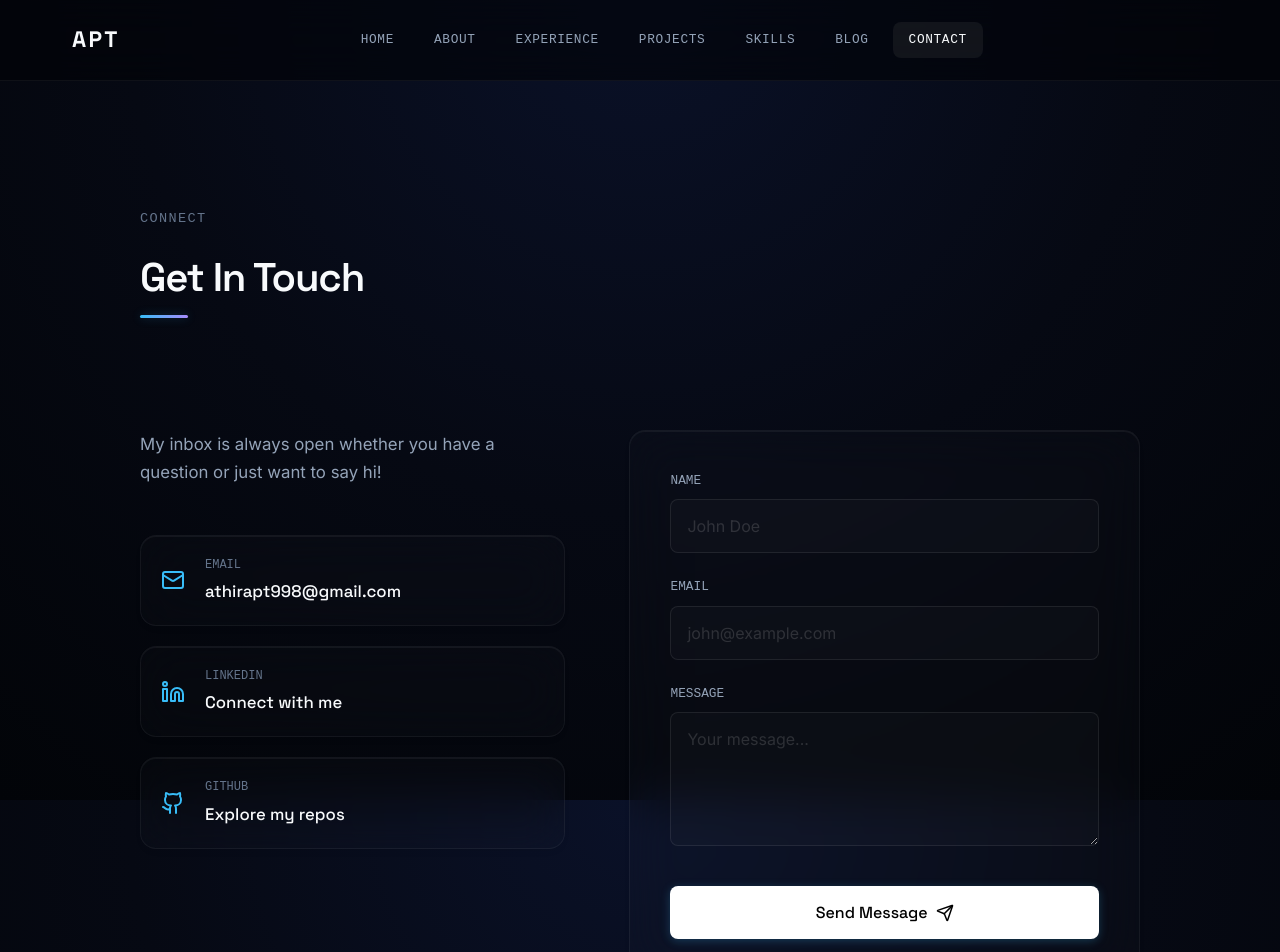
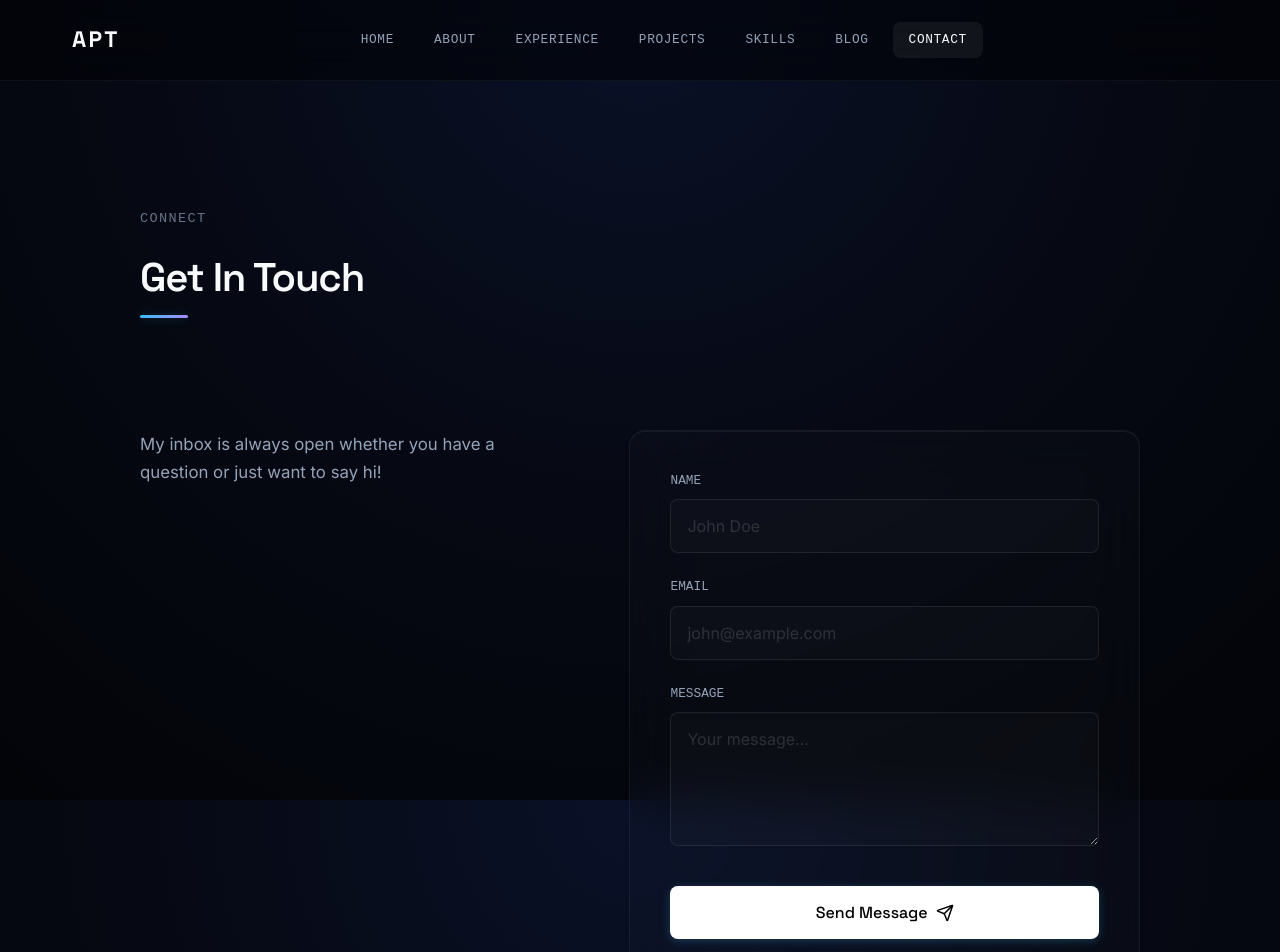
Before and after one commit to a-pt/portfolio, a React (Vite) app: page /contact in a window 1280 px wide. Shown: the top 952 px of the page. Built offline with nearby package versions, Linux system fonts and the light colour scheme.

Commit message:
remove social links from contact section

```diff
--- a/src/components/Contact.jsx
+++ b/src/components/Contact.jsx
@@ -1,5 +1,5 @@
 import React, { useState } from 'react';
-import { Mail, Linkedin, Github, Send, CheckCircle, XCircle } from 'lucide-react';
+import { Send, CheckCircle, XCircle } from 'lucide-react';
 import { motion } from 'framer-motion';
 
 const Contact = ({ data }) => {
@@ -56,32 +56,6 @@ const Contact = ({ data }) => {
         >
           <div className="info-text">
             My inbox is always open whether you have a question or just want to say hi!
-          </div>
-
-          <div className="contact-methods">
-            <a href={`mailto:${data.contact.email}`} className="contact-method-card glass-card">
-              <Mail className="contact-icon" />
-              <div>
-                <span className="contact-label">Email</span>
-                <span className="contact-value">{data.contact.email}</span>
-              </div>
-            </a>
-
-            <a href={data.contact.linkedin} target="_blank" rel="noopener noreferrer" className="contact-method-card glass-card">
-              <Linkedin className="contact-icon" />
-              <div>
-                <span className="contact-label">LinkedIn</span>
-                <span className="contact-value">Connect with me</span>
-              </div>
-            </a>
-
-            <a href={data.contact.github} target="_blank" rel="noopener noreferrer" className="contact-method-card glass-card">
-              <Github className="contact-icon" />
-              <div>
-                <span className="contact-label">GitHub</span>
-                <span className="contact-value">Explore my repos</span>
-              </div>
-            </a>
           </div>
         </motion.div>
 
```
